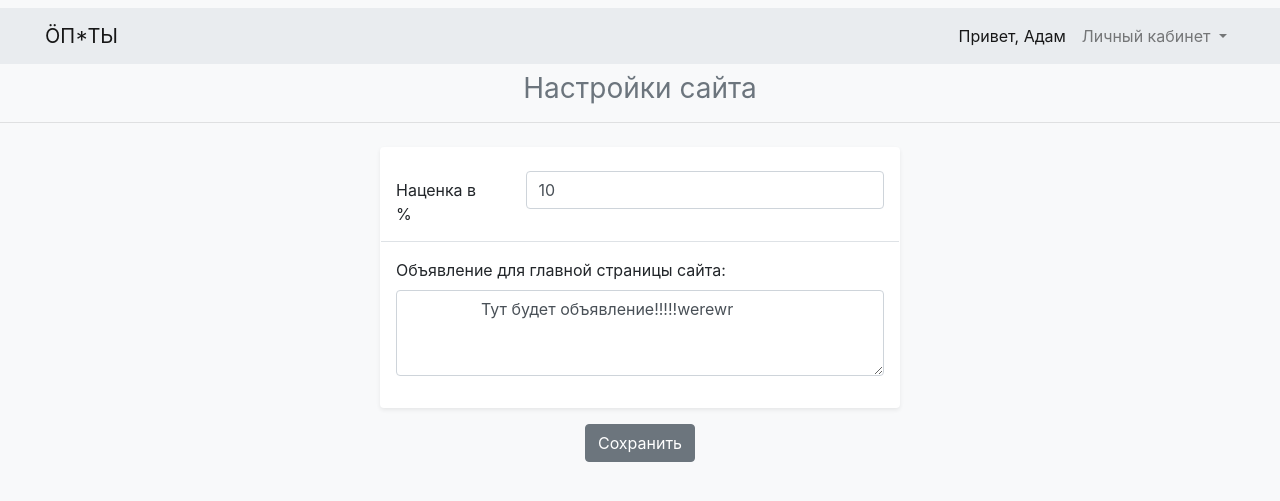
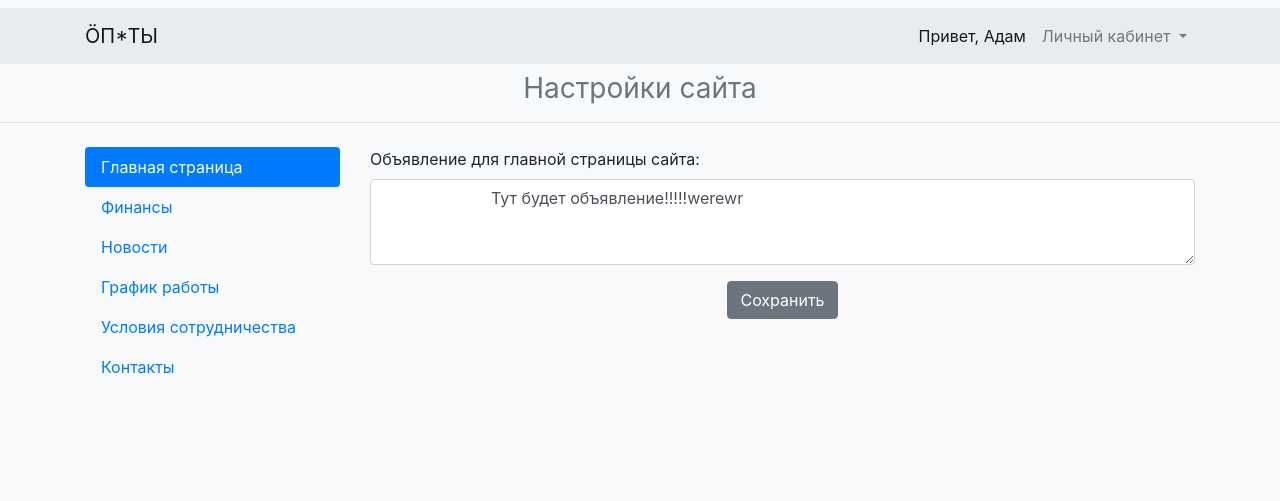
Before and after one commit to Evrikaseven/shop, a Django app: page /settings/ in a window 1280 px wide. Shown: the top 501 px of the page. Run offline with Django 3.2, Linux system fonts and the light colour scheme; a user stored in the database is signed in; data comes from the database, SQL or seed files in the repository; some libraries are stand-ins or nearby versions.

Commit message:
Updated settings templates

```diff
--- a/main/static/css/styles.css
+++ b/main/static/css/styles.css
@@ -7,11 +7,11 @@ header{
     background-color: #fff;
 }
 
-.container {
-  /*max-width: 960px;*/
-    max-width: 1220px;
-    /*background-color: #fff;*/
-}
+/*.container {*/
+  /*!*max-width: 960px;*!*/
+    /*max-width: 1220px;*/
+    /*!*background-color: #fff;*!*/
+/*}*/
 
 .table-container {
   max-width: 1200px;
--- a/main/templates/main/orders.html
+++ b/main/templates/main/orders.html
@@ -35,6 +35,7 @@
                 <div class="d-flex w-100 justify-content-between">
                     <h5 class="mb-1">Заказ #{{ o.id }}</h5>
                     <p class="mb-1">{{ o.status_to_string }}</p>
+                    <p class="mb-1">Добавить имя заказчика</p>
                     <small>Создан {{ o.created_date }}</small>
                 </div>
 
--- a/main/templates/main/settings.html
+++ b/main/templates/main/settings.html
@@ -8,11 +8,40 @@
     </h3>
     <hr class="mb-4">
 
-    <div class="container">
-        <form class="form-signin my-3 p-3 bg-white rounded shadow-sm" id="settings" name="settings" method="post">
+    <div class="container ">
+        <div class="bd-example bd-example-tabs">
+          <div class="row">
+            <div class="col-3">
+              <div class="nav flex-column nav-pills" id="v-pills-tab" role="tablist" aria-orientation="vertical">
+                <a class="nav-link active" class="text-secondary" id="nav-home-tab" data-toggle="pill" href="#nav-home" role="tab" aria-controls="nav-home" aria-selected="true">Главная страница</a>
+                <a class="nav-link" class="text-secondary" id="nav-money-tab" data-toggle="pill" href="#nav-money" role="tab" aria-controls="nav-money" aria-selected="false">Финансы</a>
+                <a class="nav-link" id="nav-news-tab" data-toggle="pill" href="#nav-news" role="tab" aria-controls="nav-news" aria-selected="false">Новости</a>
+                <a class="nav-link" id="nav-work-tab" data-toggle="pill" href="#nav-work" role="tab" aria-controls="nav-work" aria-selected="false">График работы</a>
+                <a class="nav-link" id="nav-deal-tab" data-toggle="pill" href="#nav-deal" role="tab" aria-controls="nav-deal" aria-selected="false">Условия сотрудничества</a>
+                <a class="nav-link" id="nav-contact-tab" data-toggle="pill" href="#nav-contact" role="tab" aria-controls="nav-contact" aria-selected="false">Контакты</a>
+              </div>
+            </div>
+            <div class="col-9">
+              <div class="tab-content" id="v-pills-tabContent">
+              <div class="tab-pane fade show active" id="nav-home" role="tabpanel" aria-labelledby="nav-home-tab">
+                  <form id="settings" name="settings" method="post">
                     {% csrf_token %}
-            <div class="form-group row border-bottom py-2">
-                <label for="id_extra_charge" class="col-3 col-form-label">Наценка в %</label>
+                    <div class="form-group">
+                        <label for="id_announcement">Объявление для главной страницы сайта:</label>
+                        <textarea class="form-control" id="id_announcement"
+                              name="{{ form.announcement.name }}" placeholder="заметка по товару и пр."
+                              rows="3">
+                        {{ form.announcement.initial }}</textarea>
+                    </div>
+                    <div class="my-3 text-center">
+                        <button type="submit" class="btn btn-secondary" id="save" >Сохранить</button>
+                    </div>
+                </form>
+              </div>
+              <div class="tab-pane fade" id="nav-money" role="tabpanel" aria-labelledby="nav-money-tab">
+                  <form id="settings" name="settings" method="post">
+                        <div class="form-group row">
+                            <label for="id_extra_charge" class="col-3 col-form-label">Наценка для всех заказов в %</label>
                             <div class="col-9">
                                 <input class="form-control" id="id_extra_charge" type="number" name="{{ form.extra_charge.name }}"
                                        value="{{ form.extra_charge.initial }}" required=""
@@ -27,17 +56,20 @@
                                 </div>
                             {% endif %}
                         </div>
-            <div class="form-group">
-                <label for="id_announcement">Объявление для главной страницы сайта:</label>
-                <textarea class="form-control" id="id_announcement"
-                      name="{{ form.announcement.name }}" placeholder="заметка по товару и пр."
-                      rows="3">
-                {{ form.announcement.initial }}</textarea>
+                        <div class="my-3 text-center">
+                            <button type="submit" class="btn btn-secondary" id="save" form="settings">Сохранить</button>
                         </div>
                   </form>
-        <div class="text-center">
-            <button type="submit" class="btn btn-secondary" id="save" form="settings">Сохранить</button>
               </div>
+              <div class="tab-pane fade" id="nav-news" role="tabpanel" aria-labelledby="nav-news-tab">...</div>
+              <div class="tab-pane fade" id="nav-work" role="tabpanel" aria-labelledby="nav-work-tab">...</div>
+              <div class="tab-pane fade" id="nav-deal" role="tabpanel" aria-labelledby="nav-deal-tab">...</div>
+              <div class="tab-pane fade" id="nav-contact" role="tabpanel" aria-labelledby="nav-contact-tab">...</div>
+              </div>
+            </div>
+          </div>
+        </div>
+
     {% if is_submitted %}
 
     <div class="toast text-center" data-delay="1500" role="alert" aria-live="assertive" aria-atomic="true">
--- a/templates/base.html
+++ b/templates/base.html
@@ -4,7 +4,9 @@
 <html lang="en">
 <head>
     <meta charset="UTF-8">
+    <meta http-equiv="X-UA-Compatible" content="IE=edge">
     <meta name="viewport" content="width=device-width, initial-scale=1">
+
     <title>
         {% block title %}
             Test Shop Title
@@ -17,7 +19,7 @@
     <link rel="stylesheet" href="{% static 'css/styles.css' %}">
     <script src="https://ajax.googleapis.com/ajax/libs/jquery/3.4.1/jquery.min.js"></script>
 </head>
-    <header>
+
             <nav class="navbar navbar-expand-lg navbar-light my-2 " style="background-color: #e9ecef;">
              <div class="container">
                 <a class="navbar-brand" href="{% url 'main:index' %}">{{ shop_title }}</a>
@@ -81,12 +83,12 @@
                 </div>
              </div>
     </nav>
-    </header>
+
     <body class="bg-light">
         {% block content %}
             No content
         {% endblock %}
-    </body>
+
         <script src="https://code.jquery.com/jquery-3.3.1.slim.min.js" integrity="sha384-q8i/X+965DzO0rT7abK41JStQIAqVgRVzpbzo5smXKp4YfRvH+8abtTE1Pi6jizo" crossorigin="anonymous"></script>
         <script src="https://cdnjs.cloudflare.com/ajax/libs/popper.js/1.14.7/umd/popper.min.js" integrity="sha384-UO2eT0CpHqdSJQ6hJty5KVphtPhzWj9WO1clHTMGa3JDZwrnQq4sF86dIHNDz0W1" crossorigin="anonymous"></script>
         <script src="{% static 'bootstrap-4.3.1-dist/js/bootstrap.min.js' %}" integrity="sha384-JjSmVgyd0p3pXB1rRibZUAYoIIy6OrQ6VrjIEaFf/nJGzIxFDsf4x0xIM+B07jRM" crossorigin="anonymous"></script>
```
Lines whose indentation alone changed are shown as unchanged.
